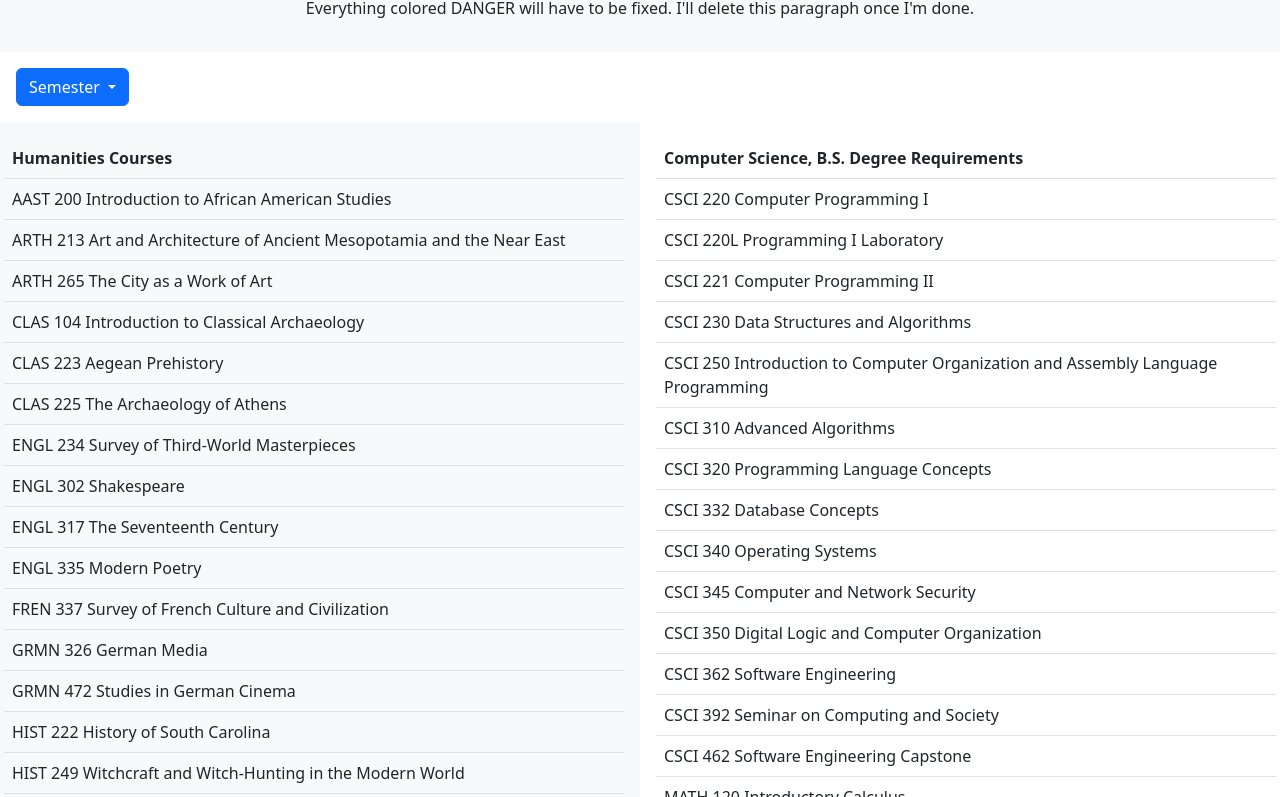
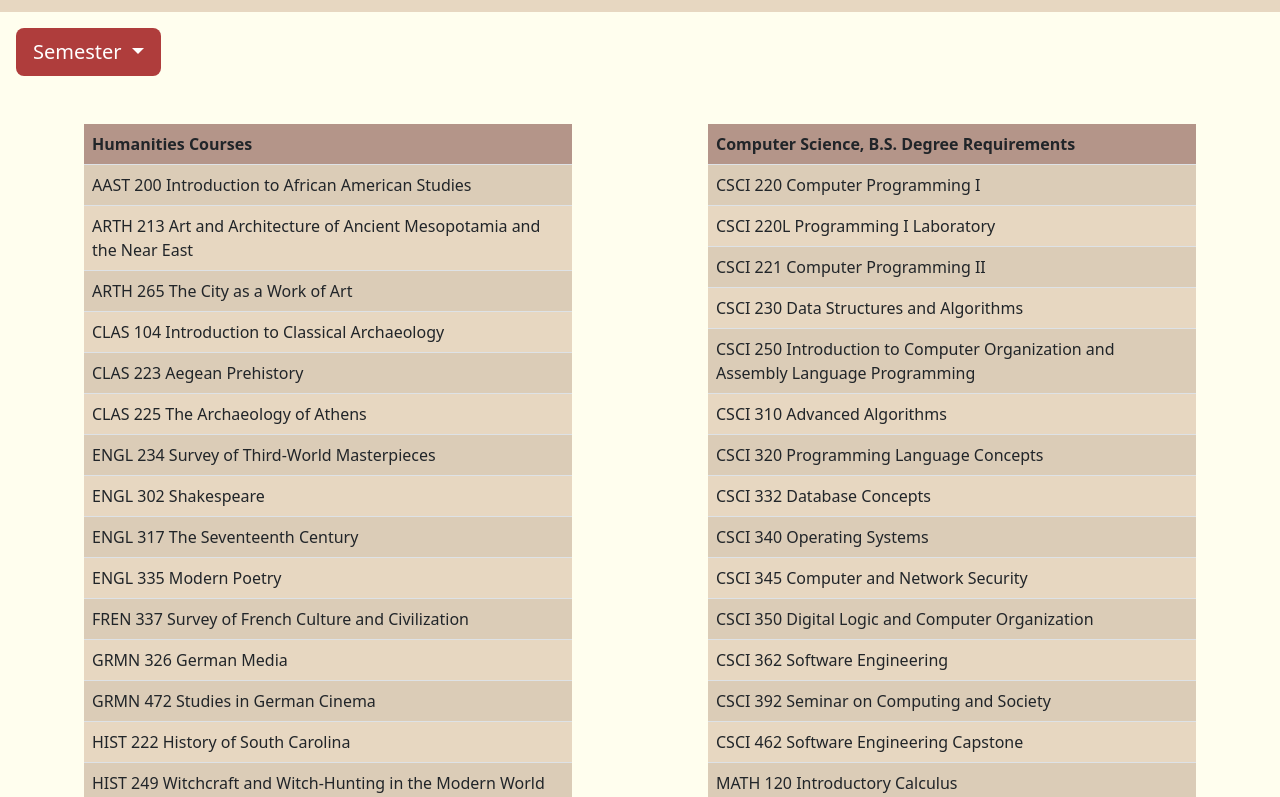
Before and after one commit to anabelle2001/class-registration-assistant, a website: page public/index.html in a window 1280 px wide. Shown: the part 108-905 px from the top of the page. Drawn offline with nearby package versions, Linux system fonts and the light colour scheme.

Commit message:
some styling

```diff
--- a/public/index.html
+++ b/public/index.html
@@ -4,46 +4,50 @@
 <head>
     <meta charset="utf-8">
     <title>Class Registration Assistant</title>
-    <link rel="stylesheet" href="style/sectionList.css"/>
+
     <link
         rel="stylesheet"
         href="https://cdn.jsdelivr.net/npm/bootstrap@5.2.3/dist/css/bootstrap.min.css"
         integrity="sha384-rbsA2VBKQhggwzxH7pPCaAqO46MgnOM80zW1RWuH61DGLwZJEdK2Kadq2F9CUG65"
         crossorigin="anonymous">
+    <link rel="stylesheet" href="style/sectionList.css"/>
 
     <script src="https://cdn.jsdelivr.net/npm/bootstrap@5.3.2/dist/js/bootstrap.bundle.min.js"></script>
     <script type="module" src="script/fetchAndStore.js"></script>
+
+
 </head>
 
-<body>
+<body >
     <!--TEST: Should've been working, don't know why it isn't now-->
     <!--<select id="mySelect" onchange="alert(this.value)"></select>-->
 
     <!--Header-->
-    <div class="container-fluid p-3 pt-5 bg-light"  style="text-align: center">
+    <div class="container-fluid p-3 pt-5 bg-main">
         <h1>Class Registration Assistant</h1>
-        <p>Everything colored DANGER will have to be fixed. I'll delete this paragraph once I'm done.</p>
     </div>
 
     <!--Dropdown Menu-->
-    <div class="dropdown p-3">
-        <button type="button" class="btn btn-primary dropdown-toggle" data-bs-toggle="dropdown">
+    <div class="dropdown p-3 pt-6">
+        <button type="button" class="btn btn-bg btn-lg dropdown-toggle" data-bs-toggle="dropdown">
             Semester
         </button>
 
-        <!--Dummy Semester List to see if dropdown is working-->
+        <!--Temp Semester List-->
         <ul class="dropdown-menu">
             <li><a class="dropdown-item" href="#">Fall 2023</a></li>
             <li><a class="dropdown-item" href="#">Spring 2023</a></li>
             <li><a class="dropdown-item" href="#">Fall 2022</a></li>
+            <li><a class="dropdown-item" href="#">Spring 2022</a></li>
+            <li><a class="dropdown-item" href="#">Fall 2021</a></li>
         </ul>
     </div>
 
-    <!--Sections Table: Currently filled with ~20 random humanities sections-->
-    <div class="row">
-    <div class="col-6 p-3 bg-light">
-        <table class="table table-hover">
-                <thead>
+    <!--Sections Table: Currently filled with 24 random humanities sections-->
+    <div class="row m-3 justify-content-around">
+    <div class="col-5 p-3">
+        <table class="table table-hover table-striped bg-main rounded">
+                <thead class="bg-mid">
                     <th>Humanities Courses</th>
                 </thead>
                 <tr>
@@ -121,10 +125,10 @@
         </table>
     </div>
 
-    <!--Degree Requirements Table: Currently filled with dummy data-->
-    <div class="col-6 p-3">
-        <table class="table table-hover">
-                <thead>
+    <!--Degree Requirements Table: Currently filled with 19 requirements-->
+    <div class="col-5 p-3">
+        <table class="table table-hover table-striped bg-main rounded">
+                <thead class="bg-mid rounded">
                     <th>Computer Science, B.S. Degree Requirements</th>
                 </thead>
                 <tr>
@@ -188,57 +192,6 @@
     </div>
     </div>
 
-    <!--Tests to see if bootstrap stuff works WILL DELETE AFTER-->
-<!--
-    <div class="dropdown">
-        <button type="button" class="btn btn-primary dropdown-toggle" data-bs-toggle="dropdown">
-          Dropdown button
-        </button>
-        <ul class="dropdown-menu">
-          <li><a class="dropdown-item" href="#">Link 1</a></li>
-          <li><a class="dropdown-item" href="#">Link 2</a></li>
-          <li><a class="dropdown-item" href="#">Link 3</a></li>
-        </ul>
-      </div>
-
-    <div class="container-fluid mt-3">
-        <h1>Basic Grid Structure</h1>
-        <p>Resize the browser window to see the effect.</p>
-        <p>The first, second and third row will automatically stack on top of each other when the screen is less than 576px wide.</p>
--->
-        <!-- Control the column width, and how they should appear on different devices -->
-<!--
-        <div class="row">
-          <div class="col-sm-6 bg-primary text-white">50%</div>
-          <div class="col-sm-6 bg-dark text-white">50%</div>
-        </div>
-        <br>
-
-        <div class="row">
-          <div class="col-sm-4 bg-primary text-white">33.33%</div>
-          <div class="col-sm-4 bg-dark text-white">33.33%</div>
-          <div class="col-sm-4 bg-primary text-white">33.33%</div>
-        </div>
-        <br>
--->
-        <!-- Or let Bootstrap automatically handle the layout -->
-<!--
-        <div class="row">
-          <div class="col-sm bg-primary text-white">25%</div>
-          <div class="col-sm bg-dark text-white">25%</div>
-          <div class="col-sm bg-primary text-white">25%</div>
-          <div class="col-sm bg-dark text-white">25%</div>
-        </div>
-        <br>
-
-        <div class="row">
-          <div class="col bg-primary text-white">25%</div>
-          <div class="col bg-dark text-white">25%</div>
-          <div class="col bg-primary text-white">25%</div>
-          <div class="col bg-dark text-white">25%</div>
-        </div>
-      </div>
-    -->
 </body>
 
 </html>
--- /dev/null
+++ b/public/style/sectionList.css
@@ -0,0 +1,20 @@
+
+body {
+    background-color: #FFFEEE;
+}
+
+h1 {
+    text-align: center;
+}
+
+/* Background Colors */
+.bg-main {
+    background-color: #E7D7C1;
+}
+.bg-mid {
+    background-color: #B49589;
+}
+.btn-bg {
+    background-color: #AF3D3C;
+    color: white;
+}
```
